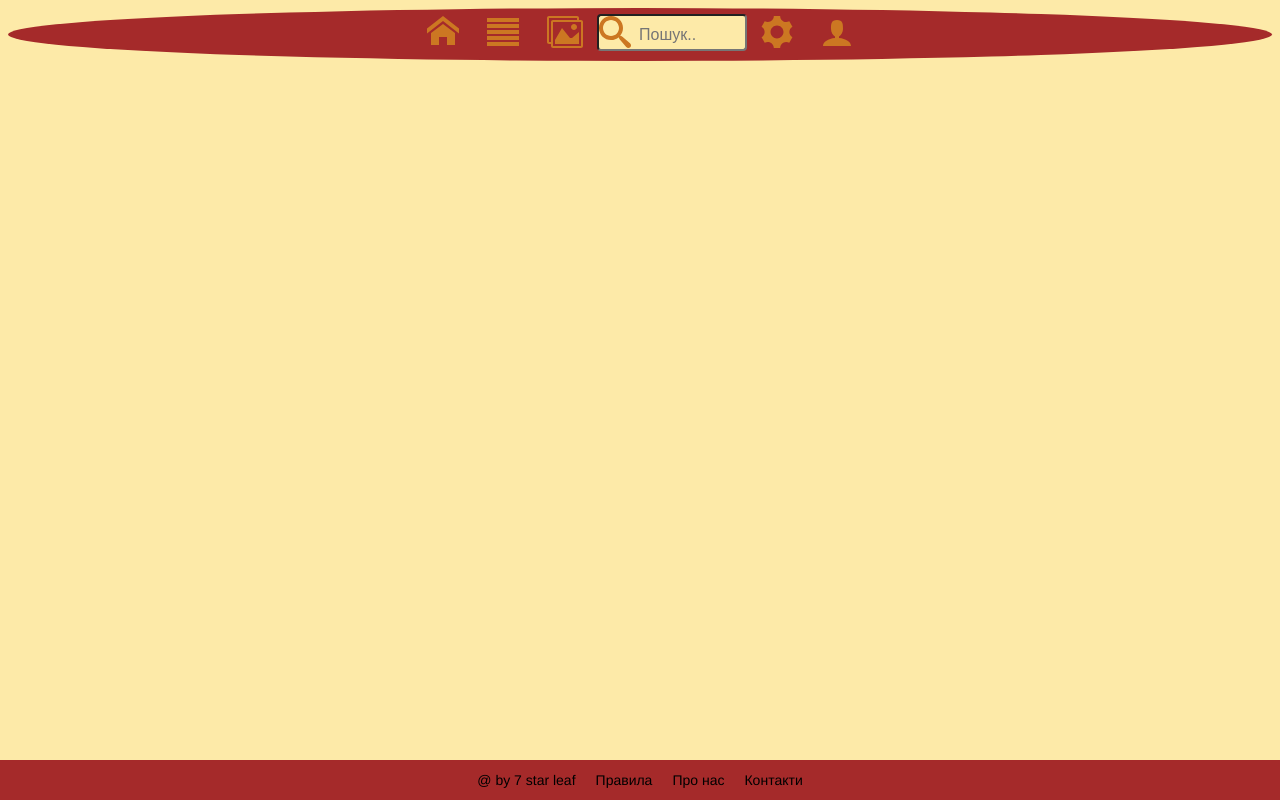
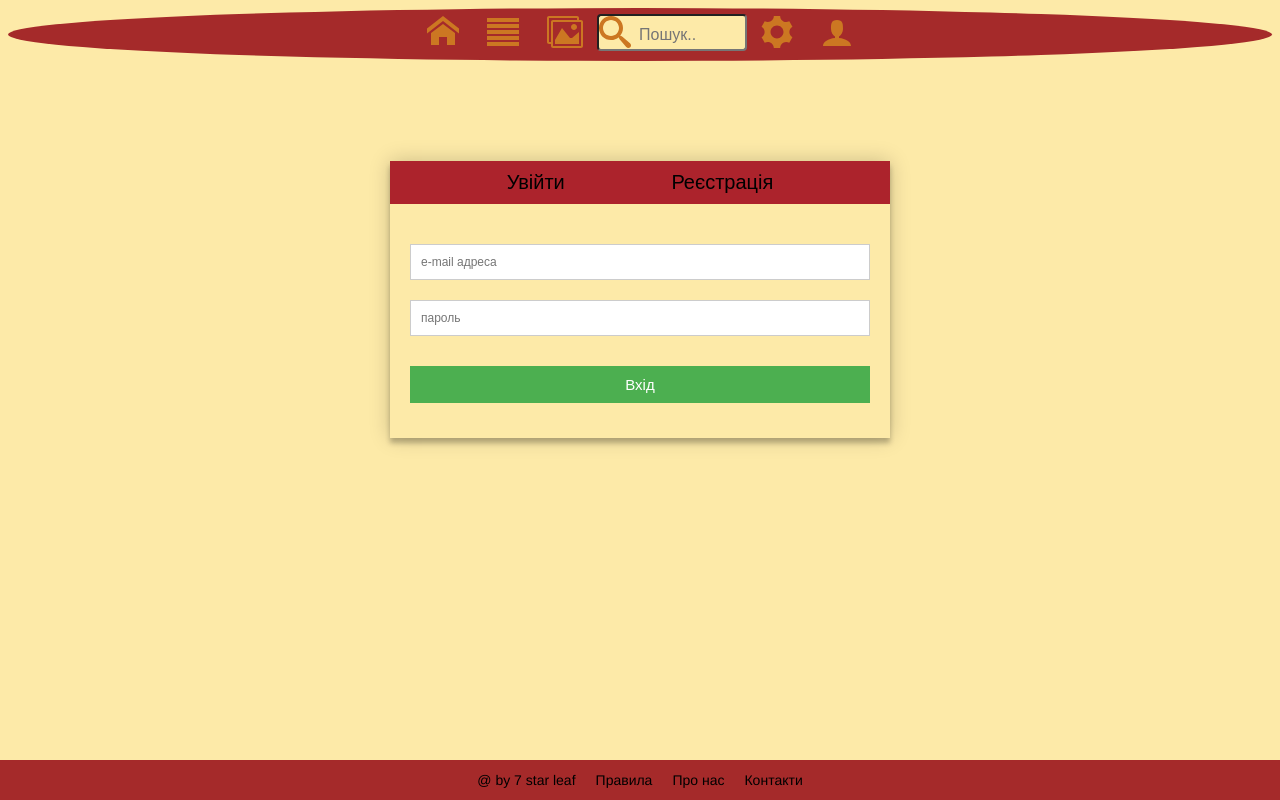
Before and after one commit to IuriiSky/Image-board-project, an Angular app in the folder ibp/: page /login in a window 1280 px wide. Before the commit this address led to /. Built offline with nearby package versions, Linux system fonts and the light colour scheme.

Commit message:
add login component

```diff
--- a/ibp/src/app/app-routing.module.ts
+++ b/ibp/src/app/app-routing.module.ts
@@ -2,6 +2,7 @@ import { NgModule } from '@angular/core';
 import { Routes, RouterModule } from '@angular/router';
 import { BoardsComponent } from './header/boards/boards.component';
 import { HomeComponent } from './header/home/home.component';
+import { LoginComponent } from './header/login/login.component';
 import { RulesComponent } from './footer/rules/rules.component';
 import { ContactsComponent } from './footer/contacts/contacts.component';
 import { AboutComponent } from './footer/about/about.component';
@@ -10,6 +11,7 @@ const routes: Routes = [
   {path: '', redirectTo: 'home', pathMatch: 'full'},
   {path: 'boards', component: BoardsComponent},
   {path: 'home', component: HomeComponent},
+  {path: 'login', component: LoginComponent},
   {path: 'rules', component: RulesComponent},
   {path: 'contacts', component: ContactsComponent},
   {path: 'about', component: AboutComponent},
--- a/ibp/src/app/app.module.ts
+++ b/ibp/src/app/app.module.ts
@@ -11,6 +11,7 @@ import { HomeComponent } from './header/home/home.component';
 import { RulesComponent } from './footer/rules/rules.component';
 import { AboutComponent } from './footer/about/about.component';
 import { ContactsComponent } from './footer/contacts/contacts.component';
+import { LoginComponent } from './header/login/login.component';
 
 @NgModule({
   declarations: [
@@ -21,7 +22,8 @@ import { ContactsComponent } from './footer/contacts/contacts.component';
     HomeComponent,
     RulesComponent,
     AboutComponent,
-    ContactsComponent
+    ContactsComponent,
+    LoginComponent
   ],
 
   imports: [
--- a/ibp/src/app/header/header.component.html
+++ b/ibp/src/app/header/header.component.html
@@ -44,6 +44,6 @@
     </div>
     <a class="navbar-menu-right" href="#Tools" title="Налаштування">
         <img src="assets/icomoon-navbar/SVG/cog.svg" alt="Tools"></a>
-    <a class="navbar-menu-right" href="#Login" title="Вхід/Реєстрація">
+    <a class="navbar-menu-right" routerLink="/login" title="Вхід/Реєстрація">
         <img src="assets/icomoon-navbar/SVG/user.svg" alt="Login"></a>
   </nav>
--- /dev/null
+++ b/ibp/src/app/header/login/login.component.html
@@ -0,0 +1,37 @@
+<div class="login-box container">
+  <div class="login-tabs">
+    <nav>
+      <ul class="login-tabs__navigation">
+        <li>
+          <button (click)="toggleLogin()"  class="login-tab"  data-content="login">Увійти</button>
+        </li>
+        <li><button (click)="toggleRegister()"  class="login-tab" data-content="register">Реєстрація</button></li>
+      </ul>
+    </nav>
+<ul class="login-tabs__content">
+  <li data-content="login">
+    <div [ngClass]="{invisible: loginVisibility}" class="login-form">
+      <form class="login-user form-group" action="" method="post">
+        <fieldset [formGroup]="userloginControl">
+          <input formControlName="email" placeholder="е-mail адреса" type="email" required class="input">
+          <input formControlName="password" placeholder="пароль" type="password" required class="input">
+          <button name="login" type="submit" class="button-login" data-submit="Вхід">Вхід</button>
+        </fieldset>
+      </form>
+    </div>
+  </li>
+  <li>
+      <div [ngClass]="{invisible: registerVisibility}" class="form-register  invisible">
+          <form class="register-user form-group" action="" method="post">
+            <fieldset [formGroup]="userRegisterControl">
+              <input formControlName="email" placeholder="е-mail адреса" type="email" required class="input">
+              <input formControlName="user" placeholder="логін" type="" required class="input">
+              <input formControlName="password" placeholder="пароль" type="password" required class="input">
+              <button name="register" type="submit" class="button-login" data-submit="Реєстрація">Реєстрація</button>
+            </fieldset>
+          </form>
+        </div>
+  </li>
+</ul>
+  </div>
+</div>
--- /dev/null
+++ b/ibp/src/app/header/login/login.component.scss
@@ -0,0 +1,99 @@
+* {
+  margin: 0;
+  padding: 0;
+  box-sizing: border-box;
+}
+
+li{
+  list-style: none;
+}
+
+fieldset {
+  border: medium none;
+  // margin: 10px;
+  min-width: 100%;
+  padding: 0;
+  width: 100%;
+}
+
+.invisible {
+  display: none;
+}
+
+.container {
+  font: 400 12px/16px "Roboto", Helvetica, Arial, Sans-serif;
+  max-width: 500px;
+  width: 100%;
+  margin: 0 auto;
+  position: relative;
+  background: #fdeaa8;
+  box-shadow: 0 0 20px 0 rgba(0, 0, 0, 0.2), 0 5px 5px 0 rgba(0, 0, 0, 0.24);
+}
+
+.login-tabs__navigation {
+  display: flex;
+  justify-content: space-evenly;
+  background: #AC232C;
+  padding: 10px;
+  margin-top: 20%;
+}
+
+.login-tab {
+  text-decoration: none;
+  color: #000;
+  font-weight: 400;
+  font-size: 20px;
+  background: #AC232C;
+  border: 0;
+}
+
+.login-tab:hover {
+  font-size: 25px;
+  color: #cc7722;
+  cursor: pointer;
+  transition: 0.3s ease-in-out;
+}
+
+.form-group {
+  padding: 30px 20px;
+}
+
+.input {
+  font-size: 12px;
+  width: 100%;
+  border: 1px solid #CCC;
+  background: #FFF;
+  margin: 10px 0 10px ;
+  padding: 10px;
+}
+
+.button-login {
+  width: 100%;
+  cursor: pointer;
+  width: 100%;
+  border: none;
+  background: #4CAF50;
+  color: #ffffff;
+  margin: 20px 0 5px;
+  padding: 10px;
+  font-size: 15px;
+}
+
+.button-login:hover {
+  background: #43A047;
+  transition: background-color 0.3s ease-in-out;
+}
+
+.button-login:active {
+  box-shadow: inset 0 1px 3px rgba(0, 0, 0, 0.5);
+}
+
+.button-login:focus, .input:focus {
+  outline: 0;
+  border: 1px solid #AAA;
+}
+
+.login-tab:focus {
+  outline: 0;
+  border: 0;
+}
--- /dev/null
+++ b/ibp/src/app/header/login/login.component.ts
@@ -0,0 +1,38 @@
+import { Component, OnInit } from '@angular/core';
+import { FormControl, FormGroup } from '@angular/forms';
+
+@Component({
+  selector: 'app-login',
+  templateUrl: './login.component.html',
+  styleUrls: ['./login.component.scss']
+})
+export class LoginComponent implements OnInit {
+  nameControl: FormControl;
+  userloginControl: FormGroup;
+  userRegisterControl: FormGroup;
+
+  loginVisibility: boolean = false;
+  registerVisibility: boolean = true;
+  toggleLogin() {
+    this.loginVisibility = false;
+    this.registerVisibility = true;
+  }
+  toggleRegister() {
+    this.loginVisibility = true;
+    this.registerVisibility = false;
+  }
+  constructor() { }
+
+  ngOnInit() {
+    this.userloginControl = new FormGroup({
+      email: new FormControl(),
+      password: new FormControl()
+    });
+    this.userRegisterControl = new FormGroup({
+      email: new FormControl(),
+      user: new FormControl(),
+      password: new FormControl()
+    })
+  }
+
+}
```
Also changed, not shown: 1 other file (tests, documents, lock files or other folders).
